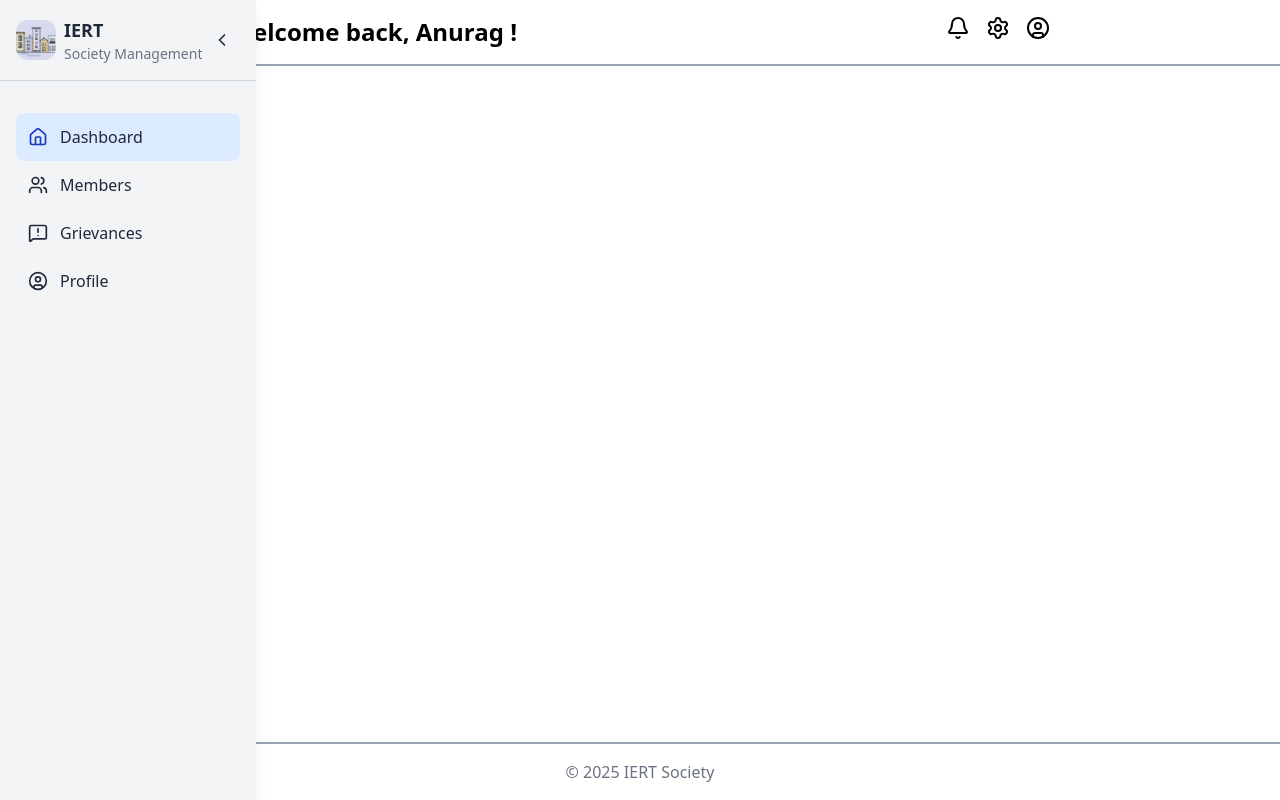
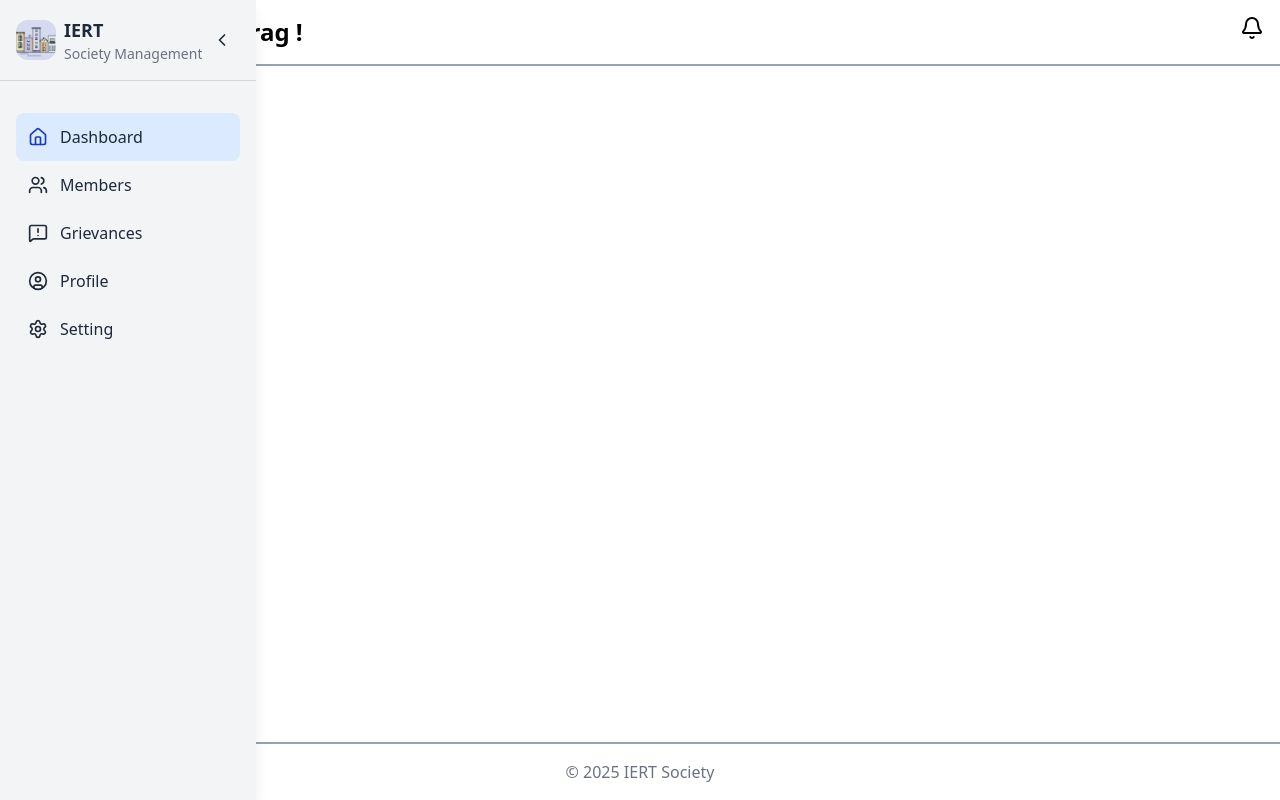
Before and after one commit to Hasan-1-6/Neighbor.ly, a React (Vite) app in the folder frontend/Neighbor.ly/: page / in a window 1280 px wide. Built offline with nearby package versions, Linux system fonts and the light colour scheme.

Commit message:
modified

```diff
--- a/frontend/Neighbor.ly/src/sides/Sidebar.jsx
+++ b/frontend/Neighbor.ly/src/sides/Sidebar.jsx
@@ -1,7 +1,8 @@
 import React, { useState } from "react";
 import { Link, useLocation } from "react-router-dom";
-import {Aperture, Home, Users, MessageSquareWarning, UserCircle, Menu, ChevronLeft, X } from "lucide-react";
+import {Aperture, Home, Users, MessageSquareWarning, UserCircle, Menu, ChevronLeft, X, Settings } from "lucide-react";
  import society from "../public/society.png";
+ import TopNav from "./Topnav";
 
 const Sidebar = () => {
   const [collapsed, setCollapsed] = useState(false); // Desktop collapse
@@ -13,6 +14,7 @@ const Sidebar = () => {
     { name: "Members", icon: <Users size={20} />, path: "/members" },
     { name: "Grievances", icon: <MessageSquareWarning size={20} />, path: "/grev" },
     { name: "Profile", icon: <UserCircle size={20} />, path: "/pro" },
+    { name: "Setting", icon: <Settings size={20} />, path: "/setting"},
   ];
 
   return (
--- a/frontend/Neighbor.ly/src/sides/Topbar.jsx
+++ b/frontend/Neighbor.ly/src/sides/Topbar.jsx
@@ -7,17 +7,15 @@ const Topbar = () => {
     const [adminName, setadminName] = useState("Anurag")
     const [flatNo, setflatNo] = useState("")
   return (
-    <div className='flex top-0 w-screen justify-around p-4 border-b-2 border-gray-400'>
+    <div className='flex top-0  w-screen justify-between  p-4 border-b-2 border-gray-400'>
       <div>
         <h1 className='text-center font-bold text-2xl'>Welcome back, {adminName} ! </h1>
         <p className='text-center block'>{flatNo}</p>
         </div>
 
           <nav>
-            <ul className='flex flex-col gap-4 md:flex-row'>
+            <ul className='flex flex-col md:flex-row'>
               <li><Link to='/notification'><Bell /></Link></li>
-              <li><Link to='/setting'><Settings /></Link></li>
-              <li><Link to='/account'><UserCircle /></Link></li>
             </ul>
           </nav>
 
```
